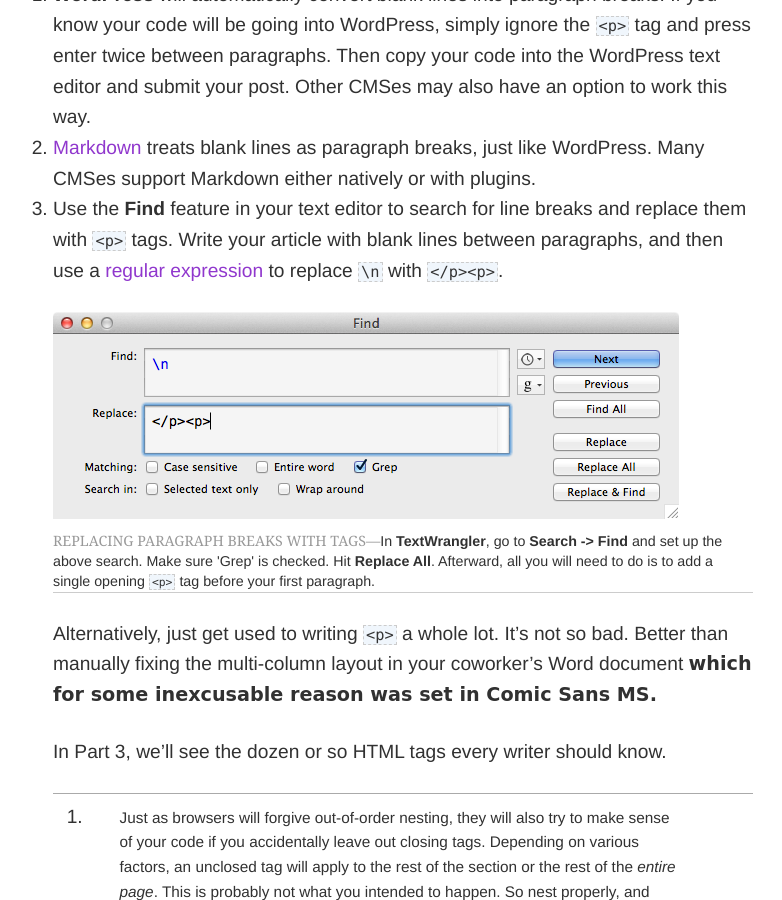
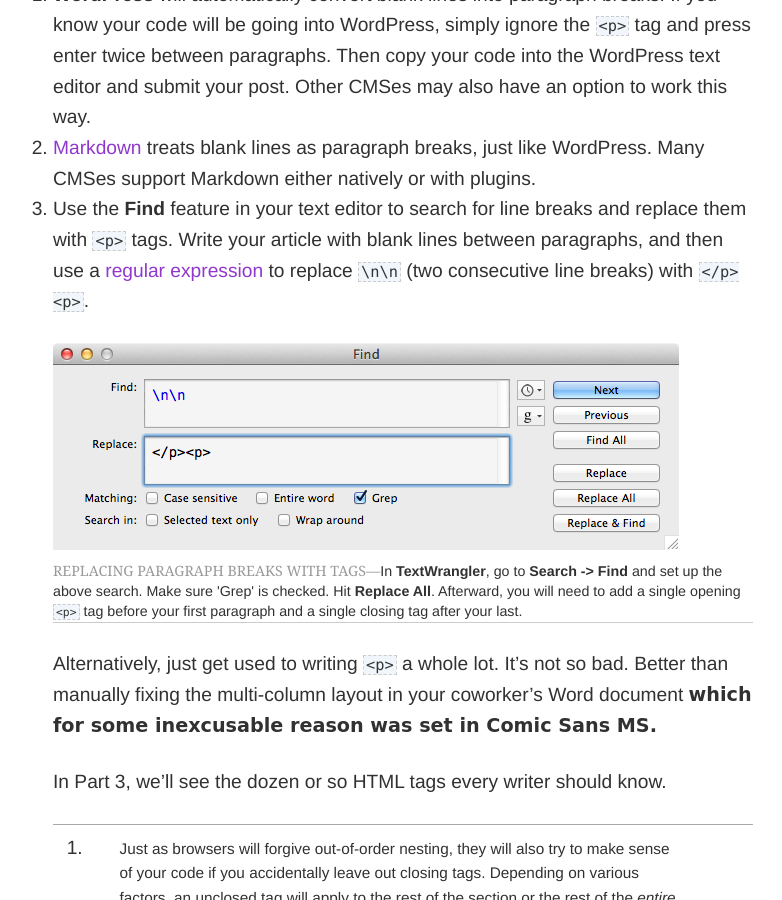
Before and after one commit to mitchchn/mitchchn.github.io, a Jekyll site: the page built from _posts/2014-05-13-coding-for-jorunalists-p2.md, in a window 1280 px wide and 900 px high, scrolled down 5216 px. Shown: the whole window, without its empty margins (237-1019 px from the left). Built offline with Jekyll 4.4.1, drawn with Linux system fonts in a browser that asks for light colours; nearby versions of some CDN libraries.

Commit message:
regexp fix

```diff
--- a/_posts/2014-05-13-coding-for-jorunalists-p2.md
+++ b/_posts/2014-05-13-coding-for-jorunalists-p2.md
@@ -118,11 +118,11 @@ Manually inserting `<p>` tags between paragraphs is one of the most tedious part
 
 1. **WordPress** will automatically convert blank lines into paragraph breaks. If you know your code will be going into WordPress, simply ignore the `<p>` tag and press enter twice between paragraphs. Then copy your code into the WordPress text editor and submit your post. Other CMSes may also have an option to work this way.
 2. [Markdown](http://bywordapp.com/markdown/guide.html) treats blank lines as paragraph breaks, just like WordPress. Many CMSes support Markdown either natively or with plugins.
-3. Use the **Find** feature in your text editor to search for line breaks and replace them with `<p>` tags. Write your article with blank lines between paragraphs, and then use a [regular expression](http://regex.bastardsbook.com) to replace `\n` with `</p><p>`.
+3. Use the **Find** feature in your text editor to search for line breaks and replace them with `<p>` tags. Write your article with blank lines between paragraphs, and then use a [regular expression](http://regex.bastardsbook.com) to replace `\n\n` (two consecutive line breaks) with `</p><p>`.
 
 <figure>
     <img src="/public/img/regexp.png">
-    <figcaption><span class="elegant">Replacing paragraph breaks with tags&mdash;</span>In <strong>TextWrangler</strong>, go to <strong>Search -> Find</strong> and set up the above search. Make sure 'Grep' is checked. Hit <strong>Replace All</strong>. Afterward, all you will need to do is to add a single opening <code>&lt;p&gt;</code> tag before your first paragraph.</figcaption>
+    <figcaption><span class="elegant">Replacing paragraph breaks with tags&mdash;</span>In <strong>TextWrangler</strong>, go to <strong>Search -> Find</strong> and set up the above search. Make sure 'Grep' is checked. Hit <strong>Replace All</strong>. Afterward, you will need to add a single opening <code>&lt;p&gt;</code> tag before your first paragraph and a single closing tag after your last.</figcaption>
 </figure>
 
 Alternatively, just get used to writing `<p>` a whole lot. It's not so bad. Better than manually fixing the multi-column layout in your coworker's Word document <span style="font-family: 'comic sans ms'"><strong>which for some inexcusable reason was set in Comic Sans MS.</strong></span>
```
Also changed, not shown: public/img/regexp.png, 5 other files.
